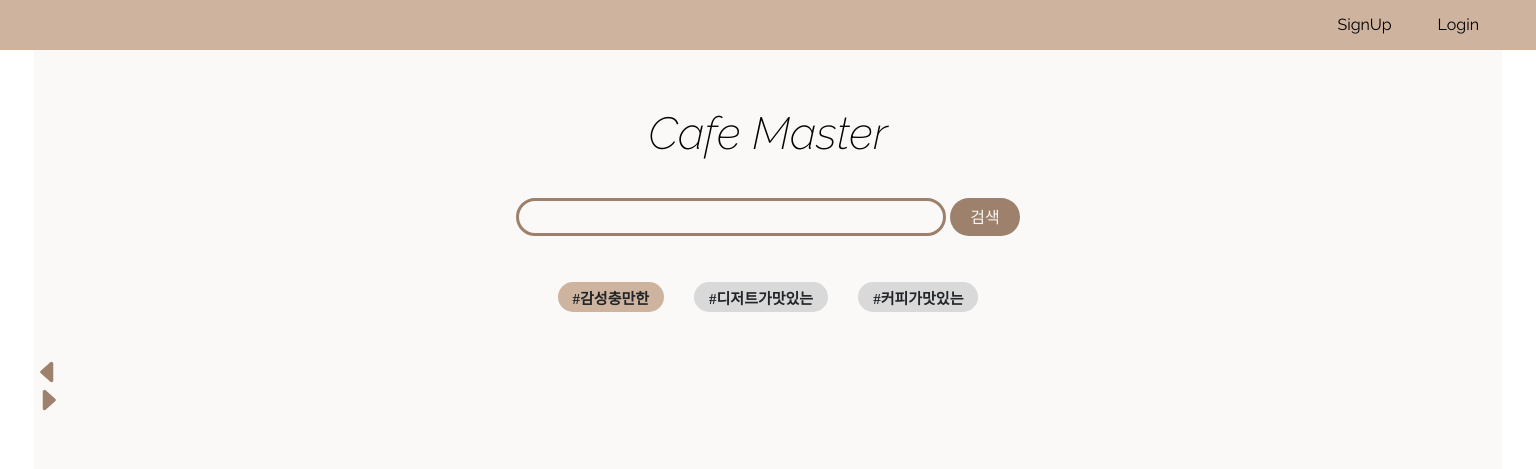
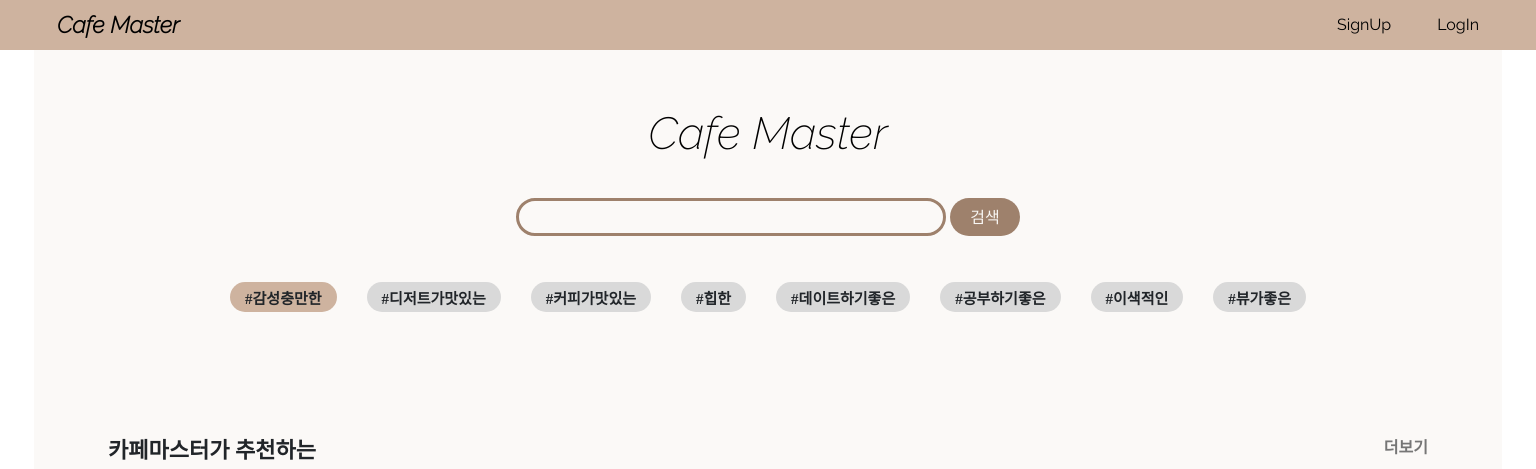
Before and after one commit to psun0610/CafeMaster, a Django app: page /articles/ in a window 1536 px wide. Shown: the top 469 px of the page. Run offline with Django 3.2, Linux system fonts and the light colour scheme; data that the repository does not hold is empty; some libraries are stand-ins or nearby versions; some web fonts are replaced.

Commit message:
Update: articles/index.html javascript design 추가

```diff
--- a/articles/templates/articles/detail.html
+++ b/articles/templates/articles/detail.html
@@ -0,0 +1,6 @@
+{% extends 'base.html' %}
+{% load static %}
+{% load django_bootstrap5 %}
+
+{% block body %}
+{% endblock %}
--- a/articles/templates/articles/index.html
+++ b/articles/templates/articles/index.html
@@ -28,27 +28,49 @@
   <label class="tags" for="tag3">
     #커피가맛있는
   </label>
+  <input type="radio" id="tag4" name="tagform" class="tag-input">
+  <label class="tags" for="tag4">
+    #힙한
+  </label>
+  <input type="radio" id="tag5" name="tagform" class="tag-input">
+  <label class="tags" for="tag5">
+    #데이트하기좋은
+  </label>
+  <input type="radio" id="tag6" name="tagform" class="tag-input">
+  <label class="tags" for="tag6">
+    #공부하기좋은
+  </label>
+  <input type="radio" id="tag7" name="tagform" class="tag-input">
+  <label class="tags" for="tag7">
+    #이색적인
+  </label>
+  <input type="radio" id="tag8" name="tagform" class="tag-input">
+  <label class="tags" for="tag8">
+    #뷰가좋은
+  </label>
 </form>
 
+<div class="index-container kor-font">
 <!-- 캐러셀 -->
   <div class="index-tag-img-div swiper-container">
-  <svg xmlns="http://www.w3.org/2000/svg" fill="currentColor" class="bi bi-caret-left-fill index-arrow" viewBox="0 0 16 16">
-    <path d="m3.86 8.753 5.482 4.796c.646.566 1.658.106 1.658-.753V3.204a1 1 0 0 0-1.659-.753l-5.48 4.796a1 1 0 0 0 0 1.506z"/>
-  </svg>
     <div class="swiper-wrapper">
       {% for swiper_list in swiper_lists %}
       {% for swiper in swiper_list %}
-        <div class="swiper-slide"><img src="{{ swiper.url }}"></div>
+      <a href="" class="swiper-slide"><img src="{{ swiper.url }}"></a>
       {% endfor %}
       {% endfor %}
     </div>
-  <svg xmlns="http://www.w3.org/2000/svg" fill="currentColor" class="bi bi-caret-right-fill index-arrow" viewBox="0 0 16 16">
+    <!-- 페이징 -->
+    <div class="swiper-pagination"></div>
+    <svg xmlns="http://www.w3.org/2000/svg" fill="currentColor" class="swiper-button-prev bi bi-caret-left-fill index-arrow" viewBox="0 0 16 16">
+      <path d="m3.86 8.753 5.482 4.796c.646.566 1.658.106 1.658-.753V3.204a1 1 0 0 0-1.659-.753l-5.48 4.796a1 1 0 0 0 0 1.506z"/>
+    </svg>
+    <svg xmlns="http://www.w3.org/2000/svg" fill="currentColor" class="swiper-button-next bi bi-caret-right-fill index-arrow" viewBox="0 0 16 16">
       <path d="m12.14 8.753-5.482 4.796c-.646.566-1.658.106-1.658-.753V3.204a1 1 0 0 1 1.659-.753l5.48 4.796a1 1 0 0 1 0 1.506z"/>
     </svg>
+  </div>
+</div>
 
-  <!-- 페이징 -->
-  <div class="swiper-pagination"></div>
-</div>
 
 <div class="index-article-container kor-font">
   <article>
@@ -75,6 +97,30 @@
       <img src="https://placeimg.com/500/500/any">
     </div>
   </article>
+  <article>
+    <div class="index-title">
+      <h2>새로 생긴</h2>
+      <a href=""><h3>더보기</h3></a>
+    </div>
+    <div class="index-content">
+      <img src="https://placeimg.com/500/500/any">
+      <img src="https://placeimg.com/500/500/any">
+      <img src="https://placeimg.com/500/500/any">
+      <img src="https://placeimg.com/500/500/any">
+    </div>
+  </article>
+  <article>
+    <div class="index-title">
+      <h2>후기가 많은</h2>
+      <a href=""><h3>더보기</h3></a>
+    </div>
+    <div class="index-content">
+      <img src="https://placeimg.com/500/500/any">
+      <img src="https://placeimg.com/500/500/any">
+      <img src="https://placeimg.com/500/500/any">
+      <img src="https://placeimg.com/500/500/any">
+    </div>
+  </article>
 </div>
 
 <script src="https://cdnjs.cloudflare.com/ajax/libs/Swiper/4.5.1/js/swiper.min.js"></script>
@@ -82,7 +128,7 @@
 new Swiper('.swiper-container', {
 
 slidesPerView : 3, // 동시에 보여줄 슬라이드 갯수
-spaceBetween : 30, // 슬라이드간 간격
+spaceBetween : 0, // 슬라이드간 간격
 slidesPerGroup : 3, // 그룹으로 묶을 수, slidesPerView 와 같은 값을 지정하는게 좋음
 
 // 그룹수가 맞지 않을 경우 빈칸으로 메우기
--- a/static/css/style.css
+++ b/static/css/style.css
@@ -19,6 +19,11 @@
   font-family: 'LeferiPoint-WhiteObliqueA';
 }
 
+@import url('https://fonts.googleapis.com/css2?family=Noto+Sans+KR&display=swap');
+.noto-sans {
+  font-family: 'Noto Sans KR', sans-serif;
+}
+
 /* PC (해상도 1468px)*/
 @media all and (min-width:1468px) {
   /* base.html */
@@ -31,6 +36,14 @@
   .nav {
     background-color: #CEB39F;
     height: 50px;
+    position: sticky;
+    top: 0;
+    z-index: 10;
+    /* box-shadow: 0px 0px 20px #948173b0; */
+  }
+  .nav-logo {
+    font-weight: bold;
+    font-size: 23px !important;
   }
   .nav>div {
     display: flex;
@@ -108,13 +121,27 @@
     width: 420px;
     height: 250px;
     object-fit: cover;
-    margin: 0 15px;
   }
   .index-arrow {
     color:#9E816C;
-    width: 28px;
   }
-
+  .swiper-pagination-bullet-active {
+    background:#000000 !important;
+  }
+  .swiper-button-prev, .swiper-container-rtl .swiper-button-next {
+    background-image: none !important;
+    width: 40px !important;
+    margin-left: 20px;
+  }
+  .swiper-button-next, .swiper-container-rtl .swiper-button-prev {
+    background-image: none !important;
+    width: 40px !important;
+    margin-right: 20px;
+  }
+  .index-container {
+    width: 1320px;
+    margin: 0 auto;
+  }
   .index-article-container {
     width: 1320px;
     margin: 60px auto;
@@ -148,6 +175,14 @@
     height: 250px;
     object-fit: cover;
   }
+
+  /* accounts */
+  .form-div {
+    padding: 100px 150px;
+  }
+  .login-form-div {
+    padding: 100px 550px;
+  }
 }
 
 /* 컨테이너 사이즈 */
--- a/templates/base.html
+++ b/templates/base.html
@@ -15,14 +15,25 @@
 </head>
 <body>
   <nav class="nav eng-font">
-    <div>
-      <ul class="d-flex justify-content-end">
+    <div class="d-flex justify-content-between">
+      <ul>
         <li class="my-navitem">
-          <a href="">SignUp</a>
+          <a href="{% url 'articles:index' %}" class="logo-font nav-logo">Cafe Master</a>
+        </li>
+      </ul>
+      <ul class="d-flex">
+        {% if request.user.is_authenticated %}
+        <li class="my-navitem">
+          <a href="{% url 'accounts:logout' %}">LogOut</a>
+        </li>
+        {% else %}
+        <li class="my-navitem">
+          <a href="{% url 'accounts:signup' %}">SignUp</a>
         </li>
         <li class="my-navitem">
-          <a href="">Login</a>
+          <a href="{% url 'accounts:login' %}">LogIn</a>
         </li>
+        {% endif %}
       </ul>
     </div>
   </nav>
```
Also changed, not shown: accounts/templates/accounts/login.html (+5 -3 lines), accounts/templates/accounts/signup.html (+5 -3 lines). Lines whose indentation alone changed are shown as unchanged.
